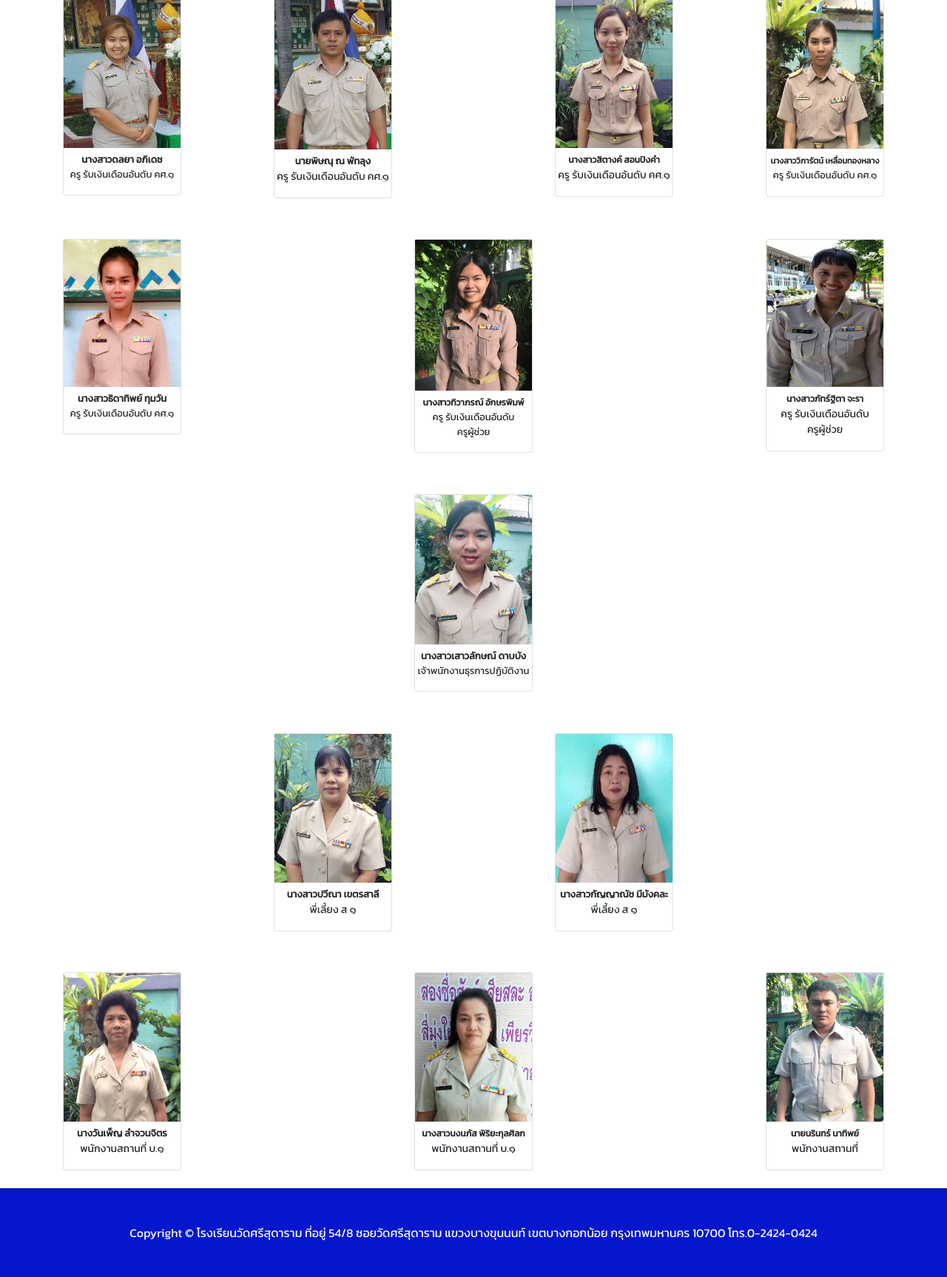
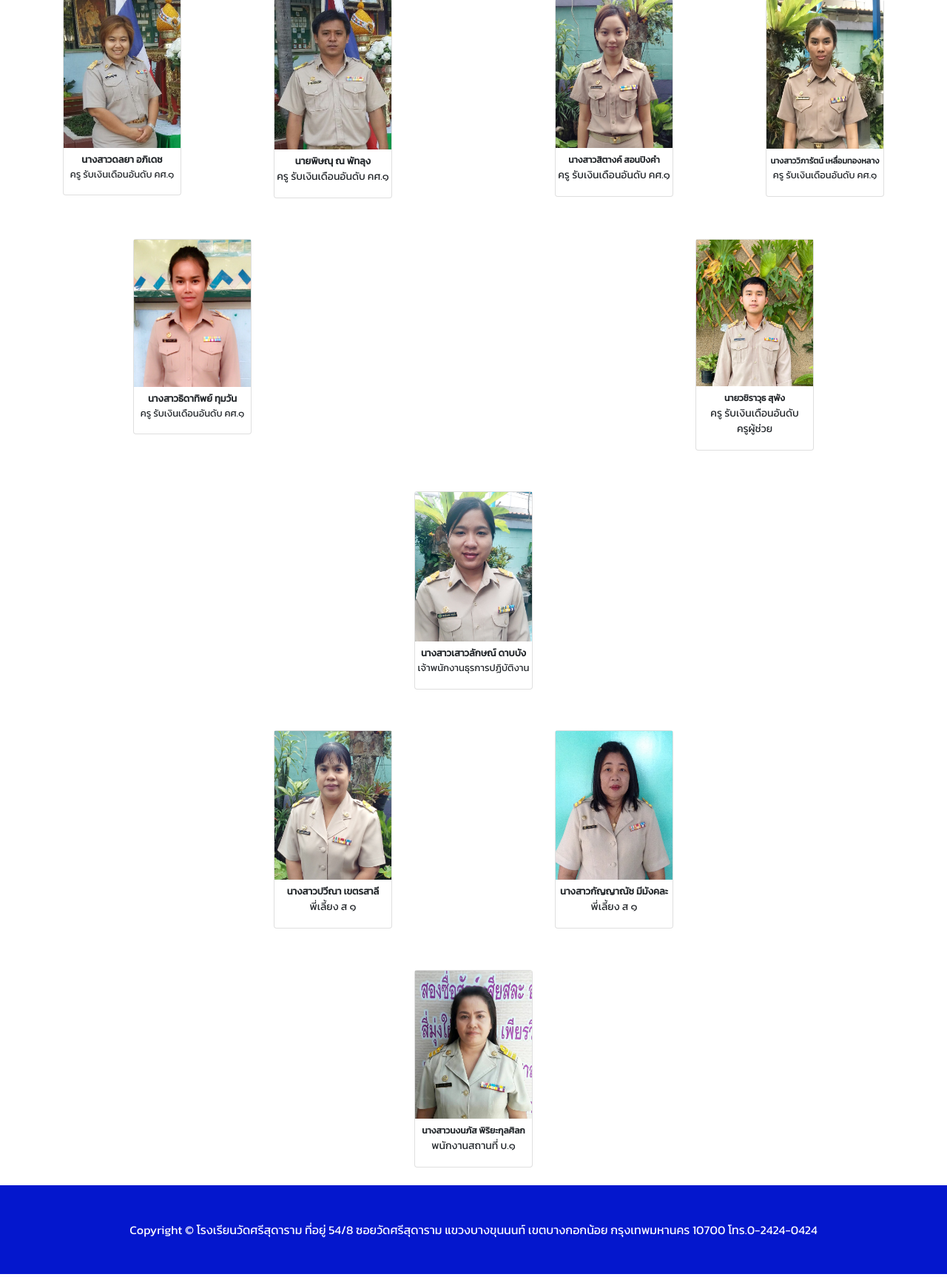
Before and after one commit to CharunS/WatsriWeb, a PHP site: page /page/Staff.php in a window 1280 px wide. Shown: the part 869-2595 px from the top of the page at 74% size. Run offline with PHP 8.4, Linux system fonts and the light colour scheme.

Commit message:
Chnage Staff

```diff
--- a/index.php
+++ b/index.php
@@ -156,12 +156,12 @@
       </div>
       <div class="col-lg-4 col-sm-6 portfolio-item">
         <div class="card h-100">
-          <a href="https://forms.gle/8JPcVWkNvbR12NBv7"><img class="card-img-top" src="Img/News/News07.jpg" alt=""></a>
+          <a href="#"><img class="card-img-top" src="Img/News/News07.jpg" alt=""></a>
           <div class="card-body">
             <h4 class="card-title">
-              <a href="https://forms.gle/8JPcVWkNvbR12NBv7">คลิกที่นี่เพื่อสมัครเรียนออนไลน์</a>
+              <a href="https://forms.gle/8JPcVWkNvbR12NBv7">รับสมัครนักเรียนปีการศึกษา 2564</a>
             </h4>
-            <p class="card-text">นักเรียนสามารถยื่นความประสงค์ในการมัครเข้าเรียนประจำปีการศึกษา 2563 ผู้ปกครองสามารถนำหลักฐานการสมัครมายื่นในภายหลังได้ในวันเปิดภาคเรียน</p>
+            <p class="card-text">นักเรียนสามารถยื่นความประสงค์ในการมัครเข้าเรียนประจำปีการศึกษา 2564 ไม่เว้นวันหยุดราชการ</p>
           </div>
         </div>
       </div>
--- a/page/LearningAreaofArts.php
+++ b/page/LearningAreaofArts.php
@@ -127,10 +127,10 @@
       </div>
       <div class="col-lg-4 col-sm-4 portfolio-item">
         <div class="card h-100">
-          <a href="#"><img class="card-img-top" src="../Img/Phajittha.jpg" alt=""></a>
+          <a href="#"><img class="card-img-top" src="../Img/Whachirawud.jpg" alt=""></a>
           <div class="card-body">
             <h4 class="card-title">
-              <a href="#">นางสาวภัทร์ฐิตา จะรา</a>
+              <a href="#">นายวชิราวุธ สุพัง</a>
             </h4>
             <p class="card-text">ครู รับเงินเดือนอันดับ ครูผู้ช่วย</p>
           </div>
--- a/page/Staff.php
+++ b/page/Staff.php
@@ -220,6 +220,8 @@
     <!-- Img line. -->
 		<div class="row" style="margin-top: 5%">
 
+      <div class="col-sm-1 col-md-1 col-lg-1 div-top"></div>
+
       <div class="col-sm-2 col-md-2 col-lg-2 div-top">
         <div class="card" style = "align:center;">
           <img src="../Img/Thidatip.jpg" alt="Avatar" style="width:100%;height: 100%">
@@ -230,38 +232,26 @@
         </div>
       </div>
 
-      <div class="col-sm-1 col-md-1 col-lg-1 div-top">
-      </div>
-      <div class="col-sm-2 col-md-2 col-lg-2 div-top">
-      </div>
+      <div class="col-sm-1 col-md-1 col-lg-1 div-top"></div>
+
+      <div class="col-sm-2 col-md-2 col-lg-2 div-top"></div>
+      <div class="col-sm-2 col-md-2 col-lg-2 div-top"></div>
+
+      <div class="col-sm-1 col-md-1 col-lg-1 div-top"></div>
 
       <div class="col-sm-2 col-md-2 col-lg-2 div-top">
         <div class="card" style = "align:center;">
-          <img src="../Img/Thivapon.jpg" alt="Avatar" style="width:100%;height: 100%">
+          <img src="../Img/Whachirawud.jpg" alt="Avatar" style="width:100%;height: 100%">
           <div style="padding: 2px 0px;text-align: center;">
-            <b style="font-size:12px">นางสาวทิวาภรณ์ อักษรพิมพ์</b>
-            <p style="font-size:13px">ครู รับเงินเดือนอันดับ <br>ครูผู้ช่วย</p>
-          </div>
-        </div>
-      </div>
-
-      <div class="col-sm-1 col-md-1 col-lg-1 div-top">
-      </div>
-      <div class="col-sm-2 col-md-2 col-lg-2 div-top">
-      </div>
-
-
-      <div class="col-sm-2 col-md-2 col-lg-2 div-top">
-        <div class="card" style = "align:center;">
-          <img src="../Img/Phajittha.jpg" alt="Avatar" style="width:100%;height: 100%">
-          <div style="padding: 2px 0px;text-align: center;">
-              <b style="font-size:12px">นางสาวภัทร์ฐิตา จะรา</b>
+              <b style="font-size:12px">นายวชิราวุธ สุพัง</b>
               <p style="font-size:14px">ครู รับเงินเดือนอันดับ <br>ครูผู้ช่วย</p>
           </div>
         </div>
       </div>
 
-      </div>
+      <div class="col-sm-1 col-md-1 col-lg-1 div-top"></div>
+
+    </div>
 
     <!-- Img line -->
 		<div class="row" style="margin-top: 5%">
@@ -324,13 +314,6 @@
 		<div class="row" style="margin-top: 5%">
 
       <div class="col-sm-2 col-md-2 col-lg-2 div-top">
-        <div class="card" style = "align:center;">
-          <img src="../Img/Wanpen.jpg" alt="Avatar" style="width:100%;height: 100%">
-          <div style="padding: 2px 0px;text-align: center;">
-            <b style="font-size:13px">นางวันเพ็ญ ลำจวนจิตร</b>
-            <p style="font-size:14px">พนักงานสถานที่ บ.๑</p>
-          </div>
-        </div>
       </div>
 
       <div class="col-sm-1 col-md-1 col-lg-1 div-top">
@@ -355,13 +338,6 @@
 
 
 			<div class="col-sm-2 col-md-2 col-lg-2 div-top">
-        <div class="card" style = "align:center;">
-          <img src="../Img/Narin.jpg" alt="Avatar" style="width:100%;height: 100%">
-          <div style="padding: 2px 0px;text-align: center;">
-              <b style="font-size:12px">นายนรินทร์ นาทิพย์</b>
-              <p style="font-size:14px">พนักงานสถานที่</p>
-          </div>
-        </div>
       </div>
 
     </div>
```
Also changed, not shown: page/LearningAreaofScience.php (+0 -20 lines), Img/IndexSlide/5.png, Img/News/News07.jpg, Img/Phajittha.jpg (deleted), Img/Thivapon.jpg (deleted), Img/Wanpen.jpg (deleted), Img/Whachirawud.jpg (added).
